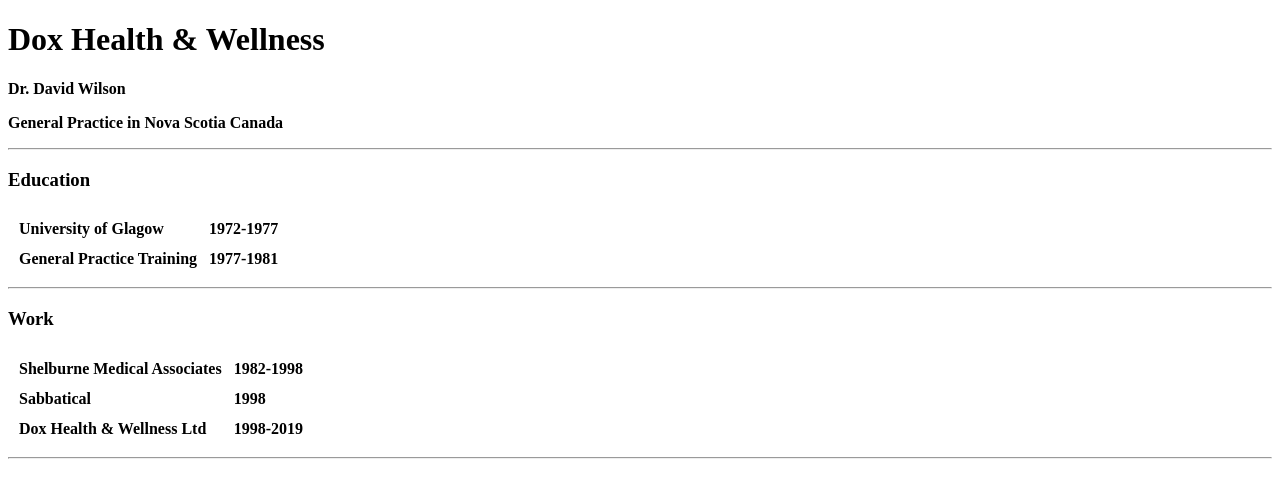
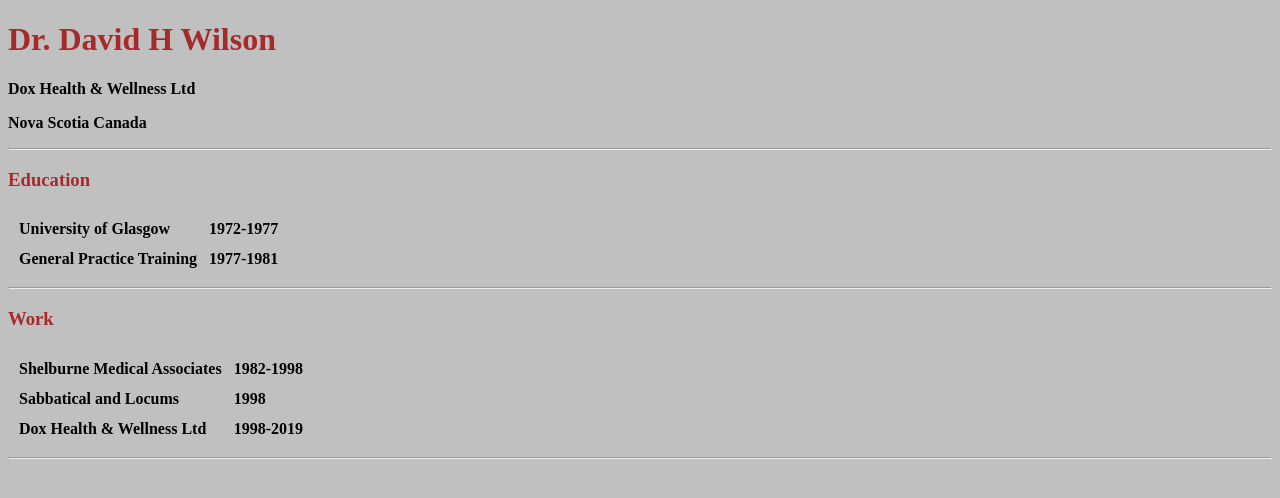
Before and after one commit to eupraxopher/cv, a plain HTML site: page index.html in a window 1280 px wide. Drawn offline with Linux system fonts and the light colour scheme.

Commit message:
Add files via upload

```diff
--- a/index.html
+++ b/index.html
@@ -4,18 +4,26 @@
 <head>
   <meta charset="utf-8">
   <title>DoxHealth Site</title>
+
+  <style>
+
+    h1,h3{color: brown;}
+    body{background-color: silver;}
+    hr {color: green;}
+  </style>
+
 </head>
 
 <body>
-  <h1>Dox Health & Wellness</h1>
-  <p><strong>Dr. David Wilson</</strong></p>
-  <p>General Practice in Nova Scotia Canada</p>
+  <h1>Dr. David H Wilson</h1>
+  <p><strong>Dox Health & Wellness Ltd</</strong></p>
+  <p>Nova Scotia Canada</p>
   <hr>
   <h3>Education</h3>
   <table cellspacing="10">
     <tbody>
       <tr>
-        <td>University of Glagow</td>
+        <td>University of Glasgow</td>
         <td>1972-1977</td>
       </tr>
       <tr>
@@ -36,7 +44,7 @@
         <td>1982-1998</td>
       </tr>
       <tr>
-        <td>Sabbatical</td>
+        <td>Sabbatical and Locums</td>
         <td>1998</td>
       </tr>
       <tr>
```
